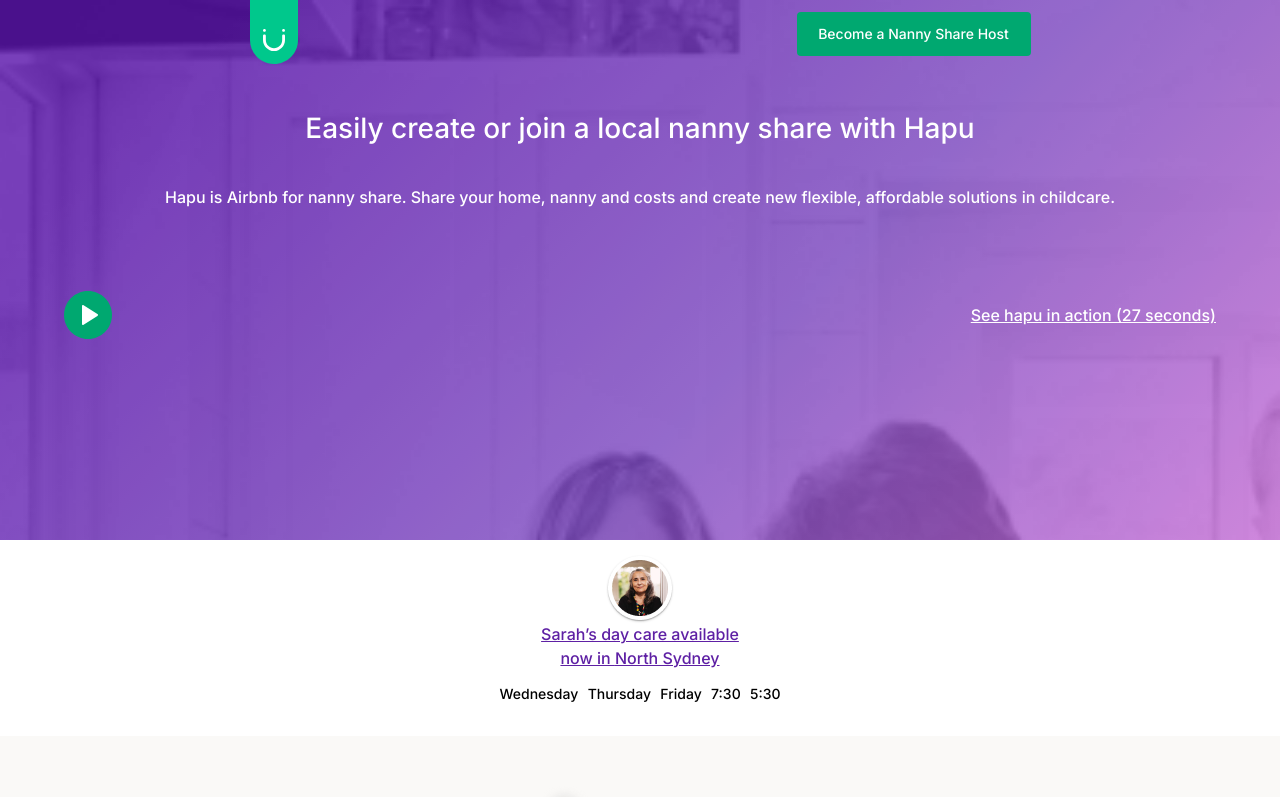
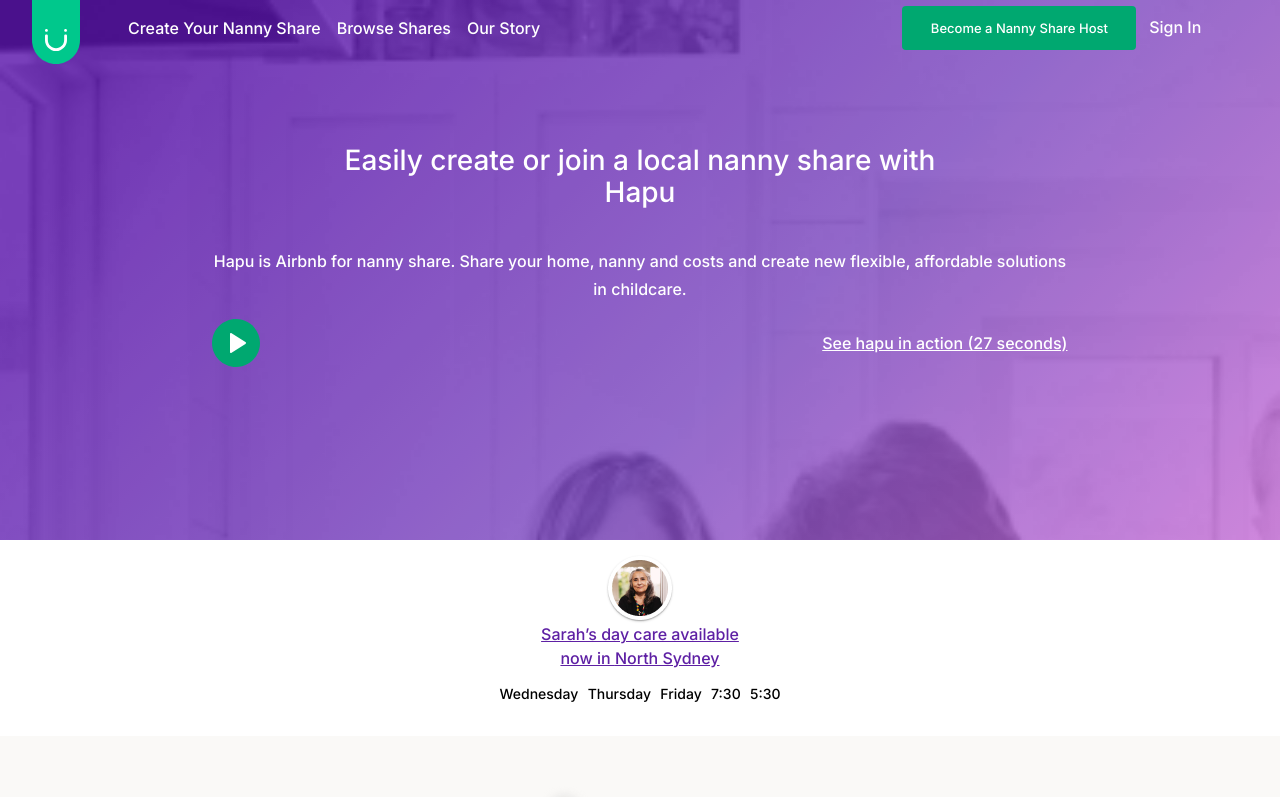
Before and after one commit to enicio/hapu-landpage, a React (Create React App) app: page / in a window 1280 px wide. Shown: the top 797 px of the page. Built offline with nearby package versions, Linux system fonts and the light colour scheme.

Commit message:
[improvement] Responsivity of hero section

```diff
--- a/src/components/header/header.jsx
+++ b/src/components/header/header.jsx
@@ -5,8 +5,20 @@
 function Header() {
   return (
     <header className="header" >
-      <img className="hearder__icon" src={ badge } alt="Hapu icon" />
-      <button className="header__button">Become a Nanny Share Host</button>
+      <div className="header__section">
+        <img className="hearder__icon" src={ badge } alt="Hapu icon" />
+        <nav className="header__section__navlink">
+          <ul>
+            <li><a href="#section" >Create Your Nanny Share</a></li>
+            <li><a href="#section" >Browse Shares</a></li>
+            <li><a href="#section" >Our Story</a></li>
+          </ul>
+        </nav>
+      </div>
+      <div className="header__section">
+        <button className="header__button">Become a Nanny Share Host</button>
+        <span className="header__signin">Sign In</span>
+      </div>
     </header>
   )
 }
--- a/src/components/header/header.scss
+++ b/src/components/header/header.scss
@@ -1,11 +1,44 @@
 @import '../../styles/global.scss';
+$breakpoint-tablet: 768px;
 
 .header {
 	margin: 0 0.5rem;
 	display: flex;
 	justify-content: space-around;
-	align-items: flex-end;
+	align-items: center;
 	width: 100%;
+	&__section {
+		display: flex;
+		width: 55vw;
+		margin: 0 2em;
+		&__navlink {
+			display: none;
+			@media (min-width: $breakpoint-tablet) {
+				display: inline;
+				ul {
+					display: flex;
+					justify-content: space-ar;
+					list-style: none;
+					li {
+						a{
+							@include link;
+							color: #fff;
+							text-decoration: none;
+							margin: 0 0.5em;
+						}
+					}
+				}
+			}
+		}
+	}
+	&__signin {
+		display: none;
+		@media (min-width: $breakpoint-tablet) {
+			display: inline;
+			@include default-text;
+			margin: 0.3em 0.8em;
+		}
+	}
 	&__button{
 		background: #00A870;
 		border-radius: 4px;
@@ -14,8 +47,11 @@
 		height: 44px;
 		border: none;
 		@include default-text;
-		font-size: 14px;
+		font-size: 13px;
 		line-height: 20px;
 		text-align: center;
+		@media (min-width: $breakpoint-tablet) {
+			margin-left: 40%;
+		}
 	}
 }
--- a/src/components/hero/hero.jsx
+++ b/src/components/hero/hero.jsx
@@ -20,6 +20,7 @@
   return (
     <section className="hero">
       <Header />
+      <div className="hero__content">
         {(userCase)
           ? <h1>Easily create or join a local nanny share with Hapu</h1>
           : <h1>Create the childcare you need at a price you can afford</h1>
@@ -28,9 +29,10 @@
           ? <p>Hapu is Airbnb for nanny share. Share your home, nanny and costs and create new flexible, affordable solutions in childcare.</p>
           : <p>Connect with other local families to share a nanny from as low as $10.00/hr each. Create your family profile today to get started.</p>
         }
-      <div>
+        <div className="hero__content__playbutton">
           <img src={play_button} alt="play button" />
           <a href="#section" >See hapu in action (27 seconds)</a>
+        </div>
       </div>
     </section>
   )
--- a/src/components/hero/hero.scss
+++ b/src/components/hero/hero.scss
@@ -5,6 +5,15 @@
 	flex-direction: column;
 	align-items: center;
 	width: 100%;
+	background-image: url('../../assets/images/hero-background.png'), $linear-gradient;
+	background-size: cover;
+	height: 540px;
+	&__content {
+		display: flex;
+		flex-direction: column;
+		justify-content: center;
+		align-items: center;
+		margin-top: 2em;
 		h1 {
 			@include default-text;
 			font-size: 28px;
@@ -17,8 +26,7 @@
 			font-size: 16px;
 			width: 90%;
 		}
-	div {
-		margin-top: 4rem;
+		&__playbutton {
 			width: 90%;
 			display: flex;
 			justify-content: space-between;
@@ -30,7 +38,5 @@
 				text-decoration-line: underline;
 			}
 		}
-  	background-image: url('../../assets/images/hero-background.png'), $linear-gradient;
-	background-size: cover;
-	height: 540px;
 	}
+}
--- a/src/hooks/useFfetch.js
+++ b/src/hooks/useFfetch.js
@@ -2,7 +2,6 @@
 import api from '../services/handleFetch'
 
 function useFetch() {
-  // const [ inputField, setInputField ] = useState({});
 	const [ errorStatus, setErrorStatus ] = useState(false);
 	const [ successSubmit, setSuccessSubmit ] = useState(false);
 	const [loading, setLoading ] = useState(false);
@@ -15,7 +14,7 @@
       .finally(() => setLoading(false))
   }
 
-    return { errorStatus, successSubmit, loading, Post}
+  return { errorStatus, successSubmit, loading, Post}
 }
 
 export default useFetch;
```
Lines whose indentation alone changed are shown as unchanged.
